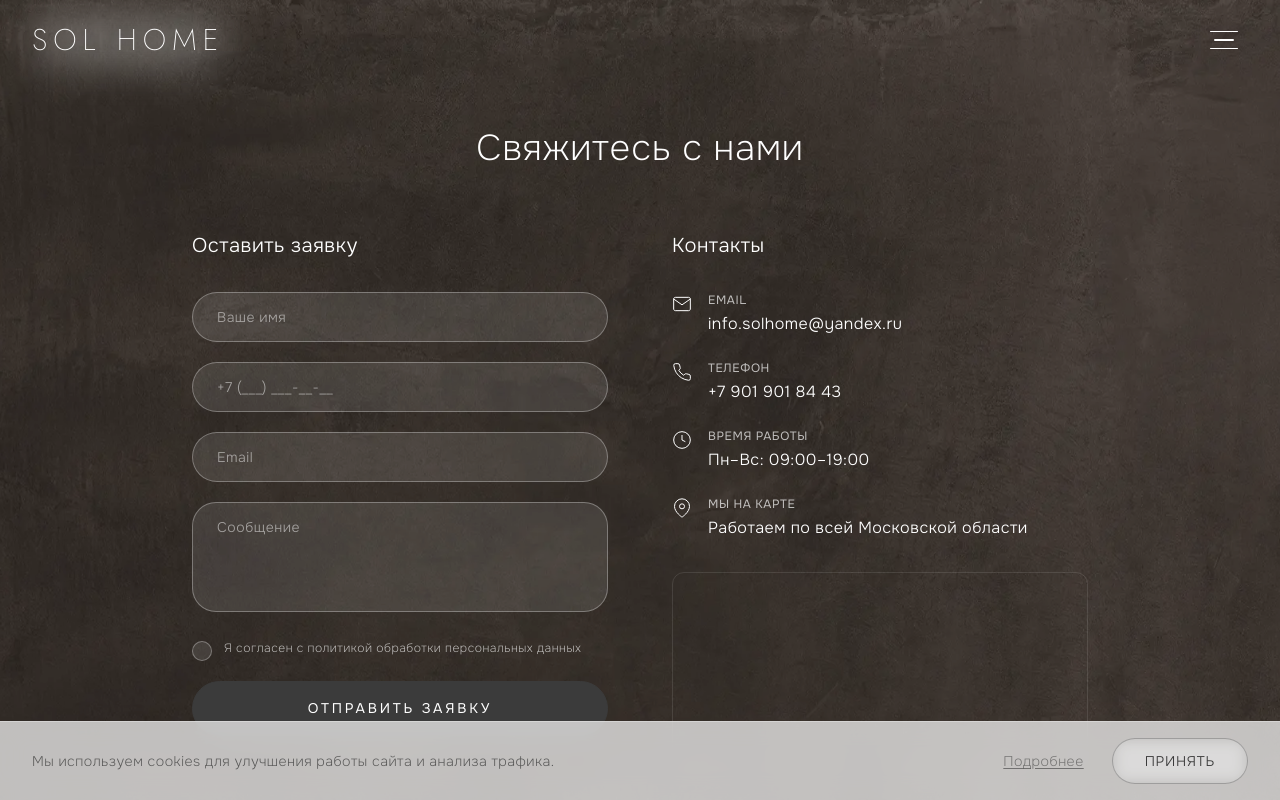
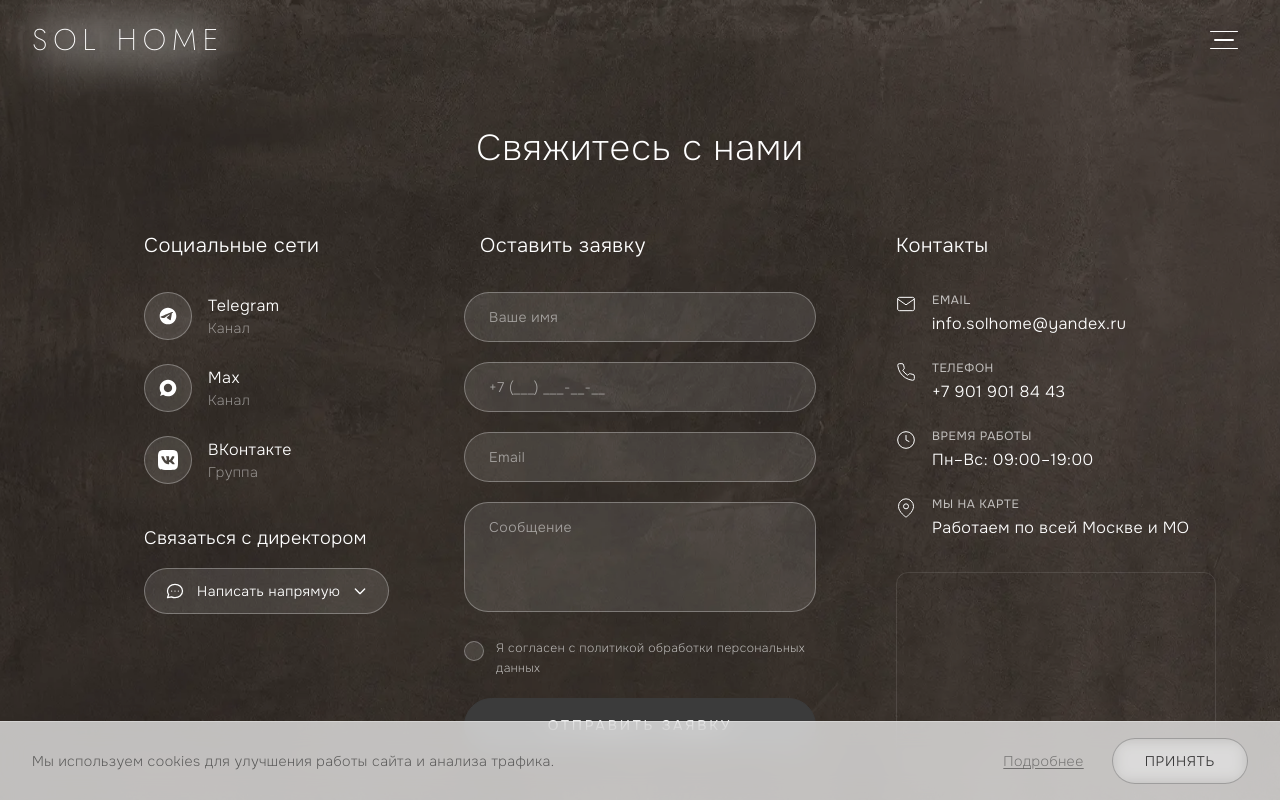
Before and after one commit to kellket/solhome, a Next.js app: page /contacts in a window 1280 px wide. Shown: the top 800 px of the page. Built offline with nearby package versions, Linux system fonts and the light colour scheme.

Commit message:
feat: redesign contacts page - 3 columns, social networks, director contact dropdown

```diff
--- a/src/app/contacts/ContactsClient.tsx
+++ b/src/app/contacts/ContactsClient.tsx
@@ -17,6 +17,7 @@ function formatPhone(value: string): string {
 export default function ContactsClient() {
   const [submitted, setSubmitted] = useState(false);
   const [form, setForm] = useState({ name: "", phone: "", email: "", message: "", agree: false });
+  const [showDirectorContact, setShowDirectorContact] = useState(false);
 
   function handleSubmit(e: FormEvent) {
     e.preventDefault();
@@ -46,8 +47,8 @@ export default function ContactsClient() {
             </h1>
           </div>
 
-          <div className="grid grid-cols-1 lg:grid-cols-2 gap-12 lg:gap-16 items-start max-w-4xl mx-auto">
-            <div className="lg:order-2">
+          <div className="grid grid-cols-1 lg:grid-cols-3 gap-10 lg:gap-12 items-start max-w-6xl mx-auto">
+            <div className="lg:order-3 lg:pl-8">
               <h2 className="text-xl font-light text-white tracking-wide mb-8 text-center lg:text-left">
                 Контакты
               </h2>
@@ -113,7 +114,7 @@ export default function ContactsClient() {
                       Мы на карте
                     </p>
                     <p className="text-white text-base font-light">
-                      Работаем по всей Московской области
+                      Работаем по всей Москве и МО
                     </p>
                   </div>
                 </div>
@@ -131,10 +132,117 @@ export default function ContactsClient() {
               </div>
             </div>
 
-            <div className="lg:order-1">
+            <div className="lg:order-1 lg:pl-20">
+              <h2 className="text-xl font-light text-white tracking-wide mb-8 text-center lg:text-left">
+                Социальные сети
+              </h2>
+
+              <div className="space-y-6">
+                <a
+                  href="https://t.me/solhomeru"
+                  target="_blank"
+                  rel="noopener noreferrer"
+                  className="flex items-center gap-4 group"
+                >
+                  <div className="w-12 h-12 rounded-full bg-white/10 border border-white/30 flex items-center justify-center group-hover:border-gold group-hover:bg-gold/10 transition-colors">
+                    <svg viewBox="0 0 24 24" fill="currentColor" className="w-5 h-5 text-white group-hover:text-gold transition-colors">
+                      <path d="M12 2C6.48 2 2 6.48 2 12s4.48 10 10 10 10-4.48 10-10S17.52 2 12 2zm4.64 6.8c-.15 1.58-.8 5.42-1.13 7.19-.14.75-.42 1-.68 1.03-.58.05-1.02-.38-1.58-.75-.88-.58-1.38-.94-2.23-1.5-.99-.65-.35-1.01.22-1.59.15-.15 2.71-2.48 2.76-2.69.01-.03.01-.14-.07-.2-.08-.06-.19-.04-.27-.02-.12.03-1.99 1.27-5.62 3.72-.53.36-1.01.54-1.44.53-.47-.01-1.38-.27-2.06-.49-.83-.27-1.49-.42-1.43-.88.03-.24.37-.49 1.02-.74 3.99-1.74 6.65-2.89 7.99-3.45 3.8-1.6 4.59-1.88 5.1-1.89.11 0 .37.03.53.17.14.12.18.28.2.45-.01.06.01.24 0 .38z"/>
+                    </svg>
+                  </div>
+                  <div>
+                    <p className="text-white font-light group-hover:text-gold transition-colors">Telegram</p>
+                    <p className="text-white/50 text-sm font-extralight">Канал</p>
+                  </div>
+                </a>
+
+                <a
+                  href="https://max.ru/id250551557109_biz"
+                  target="_blank"
+                  rel="noopener noreferrer"
+                  className="flex items-center gap-4 group"
+                >
+                  <div className="w-12 h-12 rounded-full bg-white/10 border border-white/30 flex items-center justify-center group-hover:border-gold group-hover:bg-gold/10 transition-colors">
+                    <svg viewBox="0 0 24 24" fill="currentColor" className="w-5 h-5 text-white group-hover:text-gold transition-colors">
+                      <path d="M12 2C6.48 2 2 6.48 2 12c0 2.17.7 4.18 1.88 5.82L2.5 21.5l3.68-1.38A9.94 9.94 0 0012 22c5.52 0 10-4.48 10-10S17.52 2 12 2zm0 15c-2.76 0-5-2.24-5-5s2.24-5 5-5 5 2.24 5 5-2.24 5-5 5z"/>
+                    </svg>
+                  </div>
+                  <div>
+                    <p className="text-white font-light group-hover:text-gold transition-colors">Max</p>
+                    <p className="text-white/50 text-sm font-extralight">Канал</p>
+                  </div>
+                </a>
+
+                <a
+                  href="https://vk.ru/sol_home"
+                  target="_blank"
+                  rel="noopener noreferrer"
+                  className="flex items-center gap-4 group"
+                >
+                  <div className="w-12 h-12 rounded-full bg-white/10 border border-white/30 flex items-center justify-center group-hover:border-gold group-hover:bg-gold/10 transition-colors">
+                    <svg viewBox="0 0 24 24" fill="currentColor" className="w-5 h-5 text-white group-hover:text-gold transition-colors">
+                      <path d="M15.684 0H8.316C1.592 0 0 1.592 0 8.316v7.368C0 22.408 1.592 24 8.316 24h7.368C22.408 24 24 22.408 24 15.684V8.316C24 1.592 22.408 0 15.684 0zm3.692 17.123h-1.744c-.66 0-.864-.525-2.05-1.727-1.033-1-1.49-1.135-1.744-1.135-.356 0-.458.102-.458.593v1.575c0 .424-.135.678-1.253.678-1.846 0-3.896-1.118-5.335-3.202C4.624 10.857 4.03 8.57 4.03 8.096c0-.254.102-.491.593-.491h1.744c.44 0 .61.203.78.678.863 2.49 2.303 4.675 2.896 4.675.22 0 .322-.102.322-.66V9.721c-.068-1.186-.695-1.287-.695-1.71 0-.204.17-.407.44-.407h2.744c.373 0 .508.203.508.643v3.473c0 .372.17.508.271.508.22 0 .407-.136.813-.542 1.254-1.406 2.151-3.574 2.151-3.574.119-.254.322-.491.763-.491h1.744c.525 0 .644.27.525.643-.22 1.017-2.354 4.031-2.354 4.031-.186.305-.254.44 0 .78.186.254.796.779 1.203 1.253.745.847 1.32 1.558 1.473 2.05.17.49-.085.744-.576.744z"/>
+                    </svg>
+                  </div>
+                  <div>
+                    <p className="text-white font-light group-hover:text-gold transition-colors">ВКонтакте</p>
+                    <p className="text-white/50 text-sm font-extralight">Группа</p>
+                  </div>
+                </a>
+              </div>
+
+              <div className="mt-10">
+                <h3 className="text-lg font-light text-white tracking-wide mb-4">
+                  Связаться с директором
+                </h3>
+                <div className="relative">
+                  <button
+                    type="button"
+                    onClick={() => setShowDirectorContact(!showDirectorContact)}
+                    className="flex items-center gap-3 px-5 py-3 bg-white/10 border border-white/30 rounded-full text-white text-sm font-light hover:bg-white/20 hover:border-gold transition-colors"
+                  >
+                    <svg viewBox="0 0 24 24" fill="none" stroke="currentColor" strokeWidth="1.5" className="w-5 h-5">
+                      <path d="M8 12h.01M12 12h.01M16 12h.01M21 12c0 4.418-4.03 8-9 8a9.863 9.863 0 01-4.255-.949L3 20l1.395-3.72C3.512 15.042 3 13.574 3 12c0-4.418 4.03-8 9-8s9 3.582 9 8z" strokeLinecap="round" strokeLinejoin="round" />
+                    </svg>
+                    Написать напрямую
+                    <svg viewBox="0 0 24 24" fill="none" stroke="currentColor" strokeWidth="2" className={`w-4 h-4 transition-transform ${showDirectorContact ? 'rotate-180' : ''}`}>
+                      <path d="M19 9l-7 7-7-7" strokeLinecap="round" strokeLinejoin="round" />
+                    </svg>
+                  </button>
+
+                  {showDirectorContact && (
+                    <div className="absolute top-full left-0 mt-2 bg-dark-bg/95 backdrop-blur-sm border border-white/20 rounded-xl overflow-hidden z-10">
+                      <a
+                        href="https://t.me/ovs_solhome"
+                        target="_blank"
+                        rel="noopener noreferrer"
+                        className="flex items-center gap-3 px-5 py-3 text-white text-sm font-light hover:bg-white/10 transition-colors"
+                      >
+                        <svg viewBox="0 0 24 24" fill="currentColor" className="w-5 h-5 text-gold">
+                          <path d="M12 2C6.48 2 2 6.48 2 12s4.48 10 10 10 10-4.48 10-10S17.52 2 12 2zm4.64 6.8c-.15 1.58-.8 5.42-1.13 7.19-.14.75-.42 1-.68 1.03-.58.05-1.02-.38-1.58-.75-.88-.58-1.38-.94-2.23-1.5-.99-.65-.35-1.01.22-1.59.15-.15 2.71-2.48 2.76-2.69.01-.03.01-.14-.07-.2-.08-.06-.19-.04-.27-.02-.12.03-1.99 1.27-5.62 3.72-.53.36-1.01.54-1.44.53-.47-.01-1.38-.27-2.06-.49-.83-.27-1.49-.42-1.43-.88.03-.24.37-.49 1.02-.74 3.99-1.74 6.65-2.89 7.99-3.45 3.8-1.6 4.59-1.88 5.1-1.89.11 0 .37.03.53.17.14.12.18.28.2.45-.01.06.01.24 0 .38z"/>
+                        </svg>
+                        Telegram
+                      </a>
+                      <a
+                        href="https://max.ru/u/f9LHodD0cOKthlwhDxD0oUCuNPpVBJlRtNPYFp7dPZAIqvsAQVTaY8xy3Q4"
+                        target="_blank"
+                        rel="noopener noreferrer"
+                        className="flex items-center gap-3 px-5 py-3 text-white text-sm font-light hover:bg-white/10 transition-colors"
+                      >
+                        <svg viewBox="0 0 24 24" fill="currentColor" className="w-5 h-5 text-gold">
+                          <path d="M12 2C6.48 2 2 6.48 2 12c0 2.17.7 4.18 1.88 5.82L2.5 21.5l3.68-1.38A9.94 9.94 0 0012 22c5.52 0 10-4.48 10-10S17.52 2 12 2zm0 15c-2.76 0-5-2.24-5-5s2.24-5 5-5 5 2.24 5 5-2.24 5-5 5z"/>
+                        </svg>
+                        Max
+                      </a>
+                    </div>
+                  )}
+                </div>
+              </div>
+            </div>
+
+            <div className="lg:order-2">
               {!submitted ? (
                 <>
-                  <h2 className="text-xl font-light text-white tracking-wide mb-8 text-center lg:text-left">
+                  <h2 className="text-xl font-light text-white tracking-wide mb-8 text-center lg:text-left lg:pl-4">
                     Оставить заявку
                   </h2>
                   <form onSubmit={handleSubmit} className="space-y-5">
```
